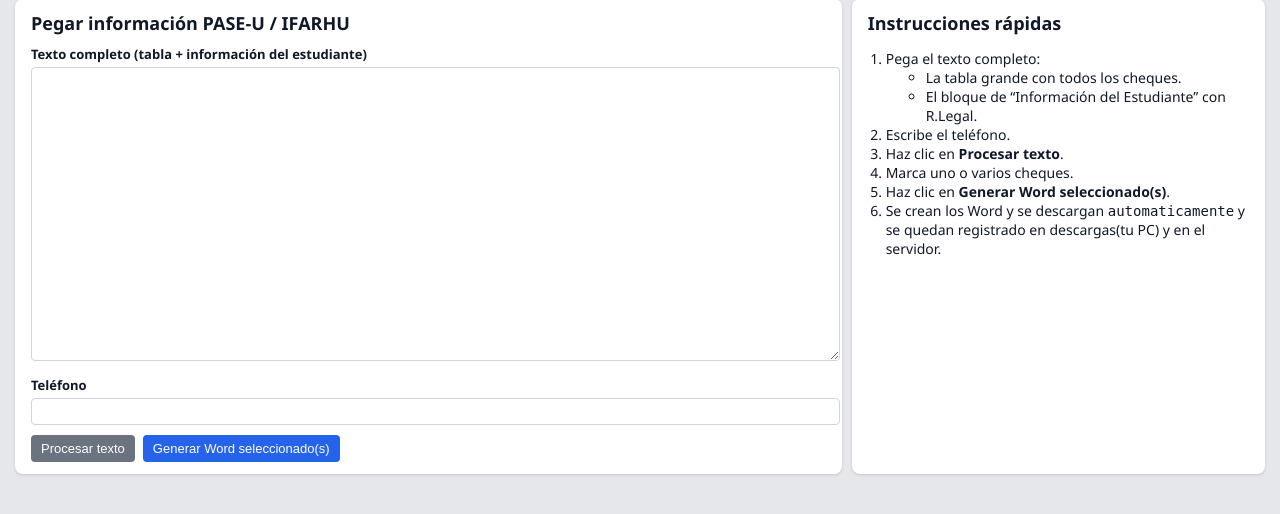
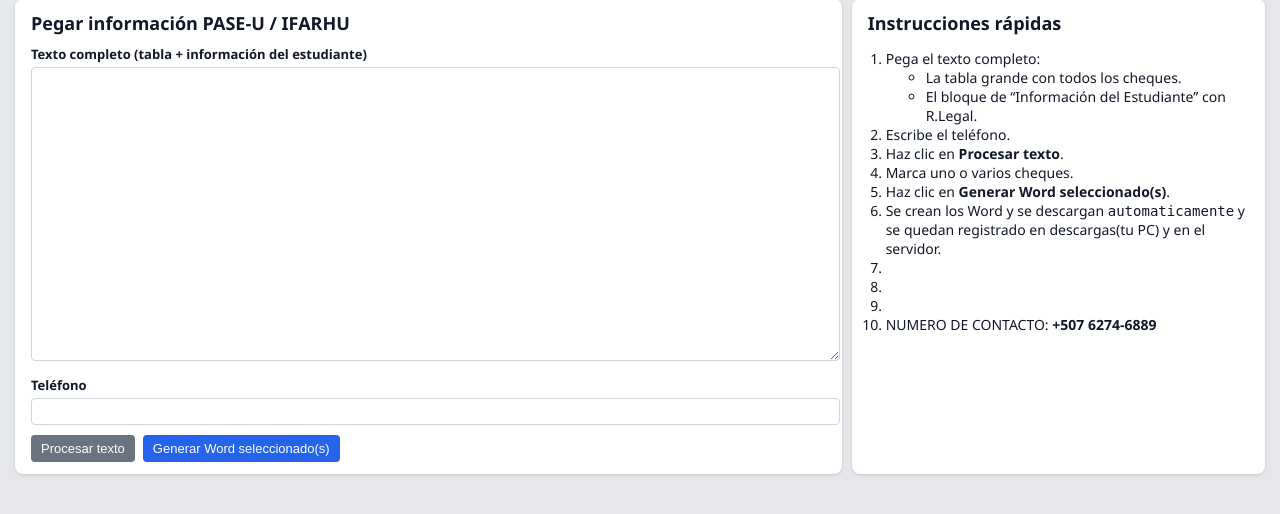
Before and after one commit to isaias2210/reemplazo, a Python web app: template templates/index.html in a window 1280 px wide. Shown: the part 103-617 px from the top of the page. Run offline with Jinja, Linux system fonts and the light colour scheme; the template is opened without the code that fills it, so the values that code supplies are empty.

Commit message:
Update index.html

```diff
--- a/templates/index.html
+++ b/templates/index.html
@@ -82,6 +82,10 @@
         Se crean los Word y se descargan <code>automaticamente</code> y se quedan registrado
         en descargas(tu PC) y en el servidor.
       </li>
+      <li> </li>
+      <li> </li>
+      <li> </li>
+      <li>NUMERO DE CONTACTO: <strong>+507 6274-6889</strong></li>
     </ol>
   </section>
 </div>
```
